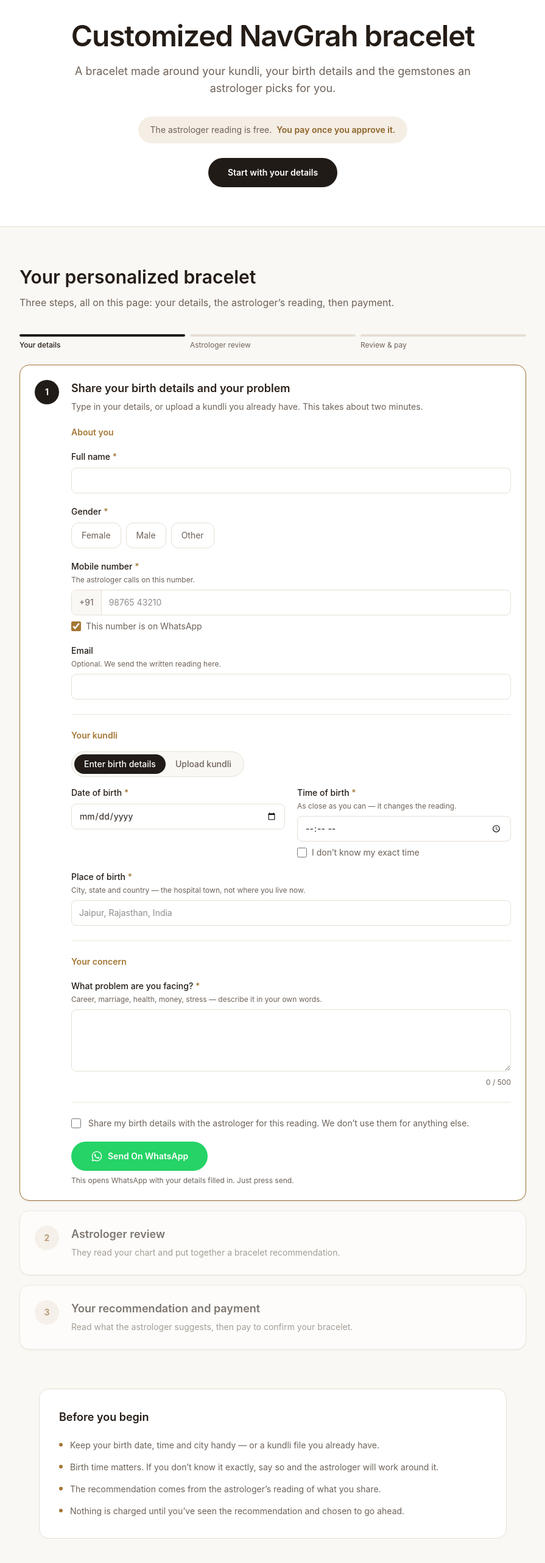
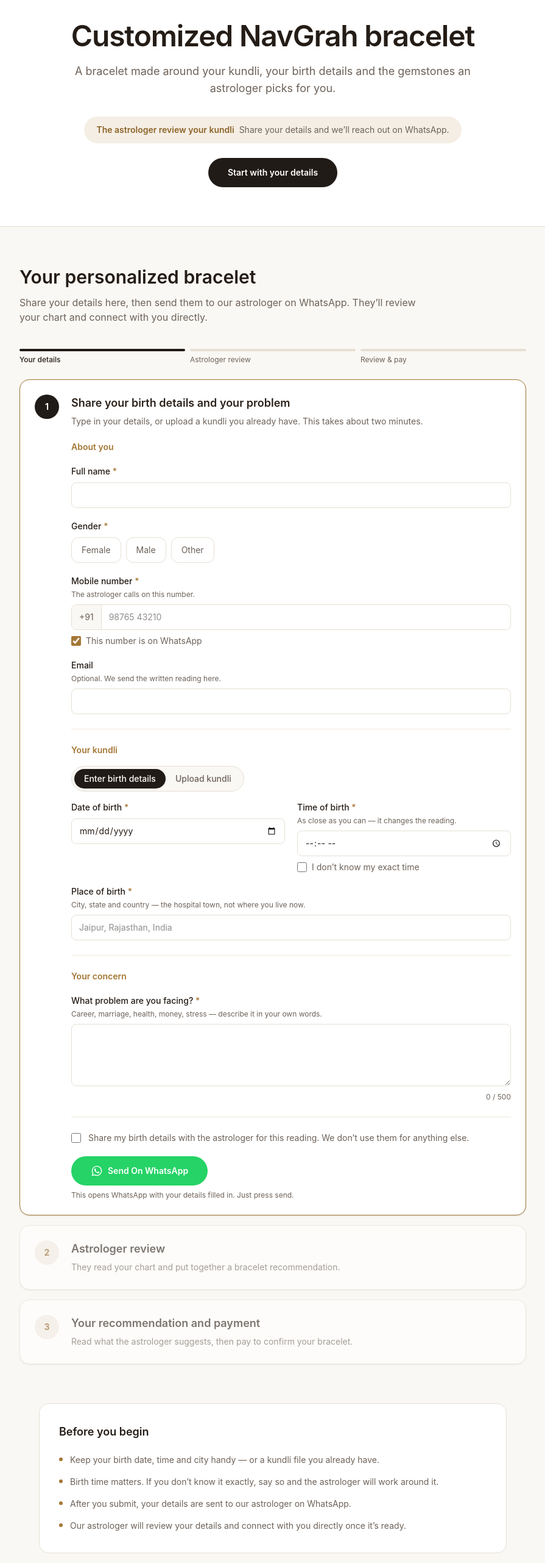
Before and after one commit to varun7537/NavGrah-Bracelets, a Next.js app: page /customized in a window 1280 px wide. Shown: the part 234-2797 px from the top of the page at 61% size, without its empty margins (192-1087 px from the left). Built offline with nearby package versions, Linux system fonts and the light colour scheme.

Commit message:
Refactor CustomizedPage for WhatsApp integration
Updated the CustomizedPage component to enhance user interaction with the astrologer via WhatsApp. Adjusted the product description and modified the layout for better clarity.

```diff
--- a/src/app/customized/page.tsx
+++ b/src/app/customized/page.tsx
@@ -3,18 +3,12 @@
 import React from "react";
 import type { Metadata } from "next";
 import CustomBraceletJourney from "../../components/Customized/Custombraceletjourney";
-import {
-  AstrologerRecommendation,
-  AstrologyDetails,
-  CustomBraceletProduct,
-  FinalPaymentResult,
-  STONE_OPTIONS,
-} from "../../data/Custombracelet";
+import { CustomBraceletProduct } from "../../data/Custombracelet";
 
 export const metadata: Metadata = {
   title: "Customized NavGrah bracelet",
   description:
-    "A bracelet made around your kundli. Share your birth details, get a free astrologer recommendation, and pay only when you’re happy with it.",
+    "A bracelet made around your kundli. Share your birth details and get astrologer recommendation on WhatsApp.",
 };
 
 async function getCustomBraceletProduct(): Promise<CustomBraceletProduct> {
@@ -26,64 +20,6 @@ async function getCustomBraceletProduct(): Promise<CustomBraceletProduct> {
     imageUrl: "/images/customized-bracelet.jpg",
     imageAlt: "Customized NavGrah bracelet",
   };
-}
-
-async function submitAstrologyDetails(
-  details: AstrologyDetails,
-  kundliFile: File | null
-): Promise<AstrologerRecommendation> {
-  "use server";
-
-  // TODO: replace with the real call to your astrologer service. If a file was
-  // uploaded, forward it as FormData rather than JSON:
-  //
-  //   const form = new FormData();
-  //   form.append("details", JSON.stringify(details));
-  //   if (kundliFile) form.append("kundliFile", kundliFile);
-  //   const res = await fetch(`${process.env.API_BASE_URL}/astrology/consult`, {
-  //     method: "POST",
-  //     body: form,
-  //   });
-  //   if (!res.ok) throw new Error("The astrologer couldn’t be reached. Try again in a moment.");
-  //   return res.json();
-
-  await new Promise((resolve) => setTimeout(resolve, 1400));
-
-  const fallback = [STONE_OPTIONS[0].id, STONE_OPTIONS[3].id];
-
-  return {
-    astrologerName: "Pandit R. Sharma",
-    summary:
-      `Based on ${kundliFile ? "the kundli you uploaded" : "your birth chart"}, a bracelet combining ` +
-      `${details.noStonePreference ? "stones chosen for your ascendant" : "the stones you picked"} with silver ` +
-      "supports your current planetary period.",
-    recommendedStones:
-      details.noStonePreference || details.stonePreferences.length === 0
-        ? fallback
-        : details.stonePreferences,
-    recommendedMetal: "Sterling silver",
-    beadCount: 9,
-    wearInstructions: "Wear it on the right wrist on a Monday morning, after a wash in clean water.",
-    deliveryEstimate: "5 to 7 working days",
-    finalAmount: 2149,
-  };
-}
-
-async function confirmOrder(payload: {
-  paymentId: string;
-  recommendation: AstrologerRecommendation;
-  details: AstrologyDetails;
-}): Promise<FinalPaymentResult> {
-  "use server";
-
-  // TODO: record the order in your system, e.g.
-  // await fetch(`${process.env.API_BASE_URL}/orders`, {
-  //   method: "POST",
-  //   headers: { "Content-Type": "application/json" },
-  //   body: JSON.stringify(payload),
-  // });
-  await new Promise((resolve) => setTimeout(resolve, 600));
-  return { success: true, orderId: `ORD-${Date.now()}` };
 }
 
 export default async function CustomizedPage() {
@@ -103,8 +39,8 @@ export default async function CustomizedPage() {
             </p>
 
             <div className="mt-8 inline-flex flex-wrap items-center justify-center gap-x-2 gap-y-1 rounded-full bg-[#f5eee5] px-5 py-3 text-sm">
-              <span className="text-[#6d6259]">The astrologer reading is free.</span>
-              <span className="font-semibold text-[#8c6327]">You pay once you approve it.</span>
+              <span className="font-semibold text-[#8c6327]">The astrologer review your kundli</span>
+              <span className="text-[#6d6259]">Share your details and we’ll reach out on WhatsApp.</span>
             </div>
 
             <div className="mt-6">
@@ -124,16 +60,12 @@ export default async function CustomizedPage() {
         <div className="mb-8 max-w-2xl sm:mb-10">
           <h2 className="text-2xl font-semibold sm:text-3xl">Your personalized bracelet</h2>
           <p className="mt-3 text-[#6d6259]">
-            Three steps, all on this page: your details, the astrologer’s reading, then payment.
+            Share your details here, then send them to our astrologer on WhatsApp. They’ll review your
+            chart and connect with you directly.
           </p>
         </div>
 
-        <CustomBraceletJourney
-          product={product}
-          stoneOptions={STONE_OPTIONS}
-          onSubmitAstrologyDetails={submitAstrologyDetails}
-          onOrderConfirm={confirmOrder}
-        />
+        <CustomBraceletJourney product={product} />
       </section>
 
       {/* Information */}
@@ -145,8 +77,8 @@ export default async function CustomizedPage() {
             {[
               "Keep your birth date, time and city handy — or a kundli file you already have.",
               "Birth time matters. If you don’t know it exactly, say so and the astrologer will work around it.",
-              "The recommendation comes from the astrologer’s reading of what you share.",
-              "Nothing is charged until you’ve seen the recommendation and chosen to go ahead.",
+              "After you submit, your details are sent to our astrologer on WhatsApp.",
+              "Our astrologer will review your details and connect with you directly once it’s ready.",
             ].map((line) => (
               <li key={line} className="flex gap-3">
                 <span aria-hidden="true" className="mt-2 h-1.5 w-1.5 shrink-0 rounded-full bg-[#a47735]" />
```
